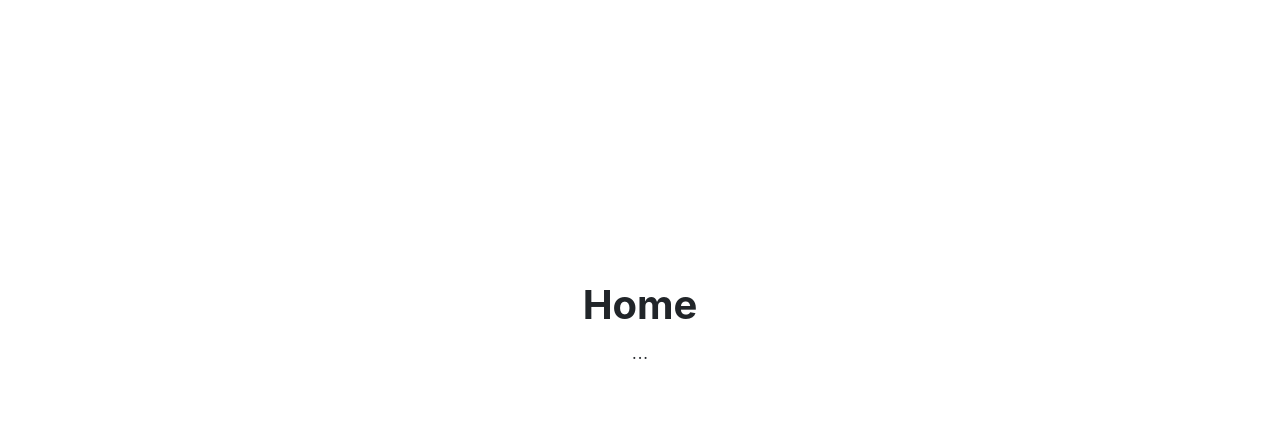
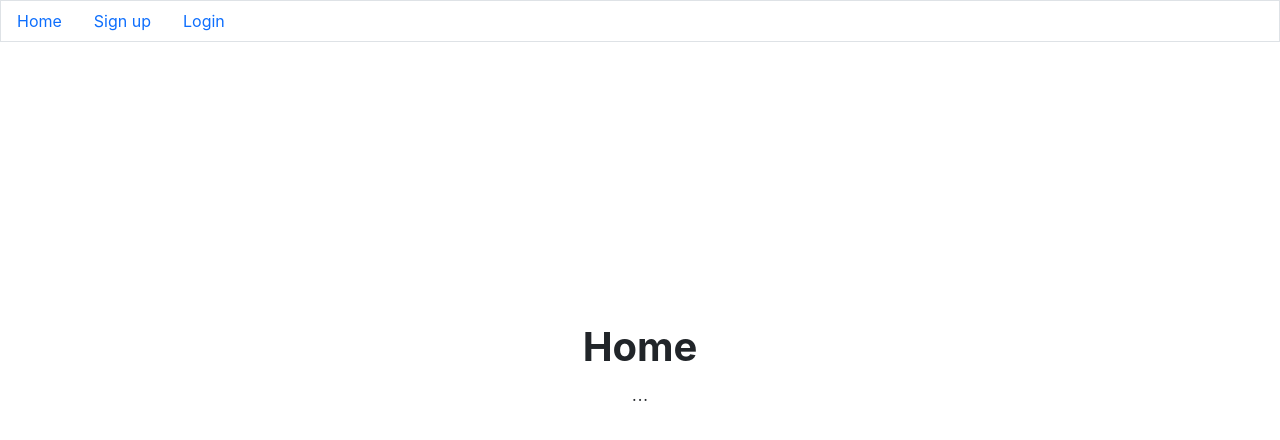
Before and after one commit to Engr-Aman-Sandhu/Subscription-App, a React (Create React App) app in the folder client/: page / in a window 1280 px wide. Shown: the top 440 px of the page. Built offline with nearby package versions, Linux system fonts and the light colour scheme.

Commit message:
Navigation Component

```diff
--- a/client/package.json
+++ b/client/package.json
@@ -3,11 +3,13 @@
   "version": "0.1.0",
   "private": true,
   "dependencies": {
+    "@ant-design/icons": "^5.0.0",
     "@testing-library/jest-dom": "^5.16.5",
     "@testing-library/react": "^13.4.0",
     "@testing-library/user-event": "^13.5.0",
     "react": "^18.2.0",
     "react-dom": "^18.2.0",
+    "react-router-dom": "^6.6.2",
     "react-scripts": "5.0.1",
     "web-vitals": "^2.1.4"
   },
--- a/client/src/App.js
+++ b/client/src/App.js
@@ -1,5 +1,6 @@
 import React from 'react';
-import { BrowserRouter as Router, Switch, Route } from 'react-router-dom';
+import { BrowserRouter as Router, Routes, Route } from 'react-router-dom';
+import Nav from './components/Nav';
 import Home from './pages/Home';
 import Register from './pages/Register';
 import Login from './pages/Login';
@@ -7,11 +8,12 @@ import Login from './pages/Login';
 function App() {
   return (
     <Router>
-      <Switch>
-        <Route exact path="/" component={Home} />
-        <Route exact path="/register" component={Register} />
-        <Route exact path="/login" component={Login} />
-      </Switch>
+      <Nav />
+      <Routes>
+        <Route exact path="/" element={<Home />} />
+        <Route exact path="/register" element={<Register />} />
+        <Route exact path="/login" element={<Login />} />
+      </Routes>
     </Router>
   );
 }
--- /dev/null
+++ b/client/src/components/Nav.js
@@ -0,0 +1,26 @@
+import React from 'react';
+import { Link } from 'react-router-dom';
+
+const Nav = () => {
+  return (
+    <ul className="nav border">
+      <li className="nav-item">
+        <Link className="nav-link" aria-current="page" to="/">
+          Home
+        </Link>
+      </li>
+      <li className="nav-item">
+        <Link className="nav-link" to="/register">
+          Sign up
+        </Link>
+      </li>
+      <li className="nav-item">
+        <Link className="nav-link" to="/login">
+          Login
+        </Link>
+      </li>
+    </ul>
+  );
+};
+
+export default Nav;
```
Also changed, not shown: 1 other file (tests, documents, lock files or other folders).
